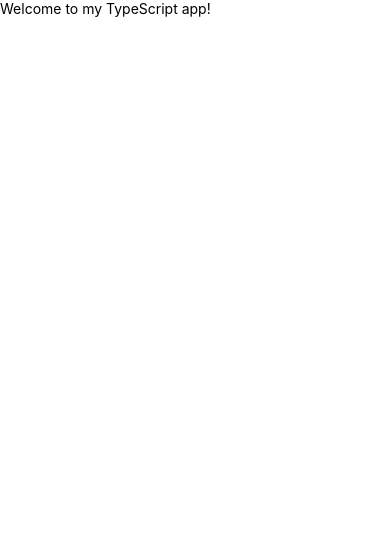
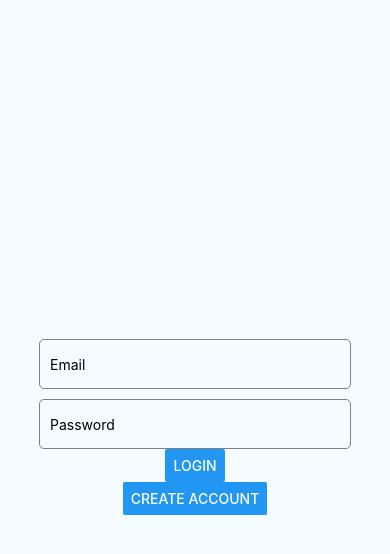
Before and after one commit to moreland99/ClosetApp, a React Native app: screen /Login in a window 390 px wide. Shown: the top 554 px of the page. Built offline with nearby package versions, Linux system fonts and the light colour scheme; no server answers.

Commit message:
firebase login page Simon Grimm

```diff
--- a/App.tsx
+++ b/App.tsx
@@ -1,16 +1,39 @@
-import React from 'react';
-import { View, Text } from 'react-native';
+import React, { useEffect, useState } from 'react';
+import { NavigationContainer } from '@react-navigation/native';
+import { createNativeStackNavigator } from '@react-navigation/native-stack';
+import { StyleSheet, View, Text } from 'react-native';
+import Login from './src/screens/Login';
+import Closet from './src/screens/Closet';
+import { StatusBar } from 'expo-status-bar';
+import { User, onAuthStateChanged } from 'firebase/auth';
+import { FIREBASE_AUTH } from './src/firebase/firebaseConfig';
 
-interface Props {
-  // Define your prop types here
+const Stack = createNativeStackNavigator();
+
+const InsideStack = createNativeStackNavigator();
+
+function InsideLayout(){
+  return(
+    <InsideStack.Navigator>
+      <InsideStack.Screen name="Closet" component={Closet} />
+    </InsideStack.Navigator>
+  )
 }
 
-const App: React.FC<Props> = (props) => {
+export default function App() {
+  const [user, setUser] = useState<User | null>(null);
+
+  useEffect(() => {
+    onAuthStateChanged(FIREBASE_AUTH, (user) => {
+      console.log('user', user);
+      setUser(user);
+    });
+  }, []);
   return (
-    <View>
-      <Text>Welcome to my TypeScript app!</Text>
-    </View>
+    <NavigationContainer>
+      <Stack.Navigator initialRouteName="Login">
+        {user? <Stack.Screen name="Closet" component={InsideLayout} options={{ headerShown: false }} /> : <Stack.Screen name="Login" component={Login} options={{ headerShown: false }} />}
+      </Stack.Navigator>
+    </NavigationContainer>
   );
-};
-
-export default App;
+}
--- a/package.json
+++ b/package.json
@@ -12,6 +12,8 @@
     "@react-native-firebase/app": "^19.1.1",
     "@react-native-firebase/auth": "^19.1.1",
     "@react-native-firebase/firestore": "^19.1.1",
+    "@react-navigation/native": "^6.1.17",
+    "@react-navigation/native-stack": "^6.9.26",
     "@types/firebase": "^3.2.1",
     "expo": "~50.0.14",
     "expo-status-bar": "~1.11.1",
--- /dev/null
+++ b/src/screens/Closet.tsx
@@ -0,0 +1,18 @@
+import { View, Text, Button } from 'react-native'
+import React from 'react'
+import { NavigationProp } from '@react-navigation/native'
+import { FIREBASE_AUTH } from '../firebase/firebaseConfig'
+
+interface RouterProps {
+  navigation: NavigationProp<any, any>
+}
+
+const Closet = ({navigation }: RouterProps) => {
+  return (
+    <View style={{flex: 1, justifyContent: 'center', alignItems: 'center'}}>
+      <Button onPress={() => FIREBASE_AUTH.signOut()} title="Logout" />
+    </View>
+  )
+}
+
+export default Closet;
--- /dev/null
+++ b/src/screens/Login.tsx
@@ -0,0 +1,101 @@
+import { View, Text, StyleSheet, TextInput, Button, ActivityIndicator, Alert, KeyboardAvoidingView } from 'react-native'
+import React, { useState } from 'react'
+import { StatusBar } from 'expo-status-bar'
+import { FIREBASE_AUTH } from '../firebase/firebaseConfig';
+import { signInWithEmailAndPassword } from 'firebase/auth';
+import { createUserWithEmailAndPassword } from 'firebase/auth';
+
+const Login = () => {
+    const [email, setEmail] = useState('');
+    const [password, setPassword] = useState('');
+    const [loading, setLoading] = useState(false);
+    const auth = FIREBASE_AUTH;
+
+    const signIn = async () => {
+        setLoading(true);
+        try {
+            const response = await signInWithEmailAndPassword(auth, email, password);
+            console.log(response);
+        } catch (error: any) {
+            console.log(error);
+            Alert.alert('Sign in failed: ' + error.message);
+        } finally {
+        setLoading(false);
+        }
+    }
+
+    const signUp = async () => {
+        setLoading(true);
+        try {
+            const response = await createUserWithEmailAndPassword(auth, email, password);
+            console.log(response);
+            Alert.alert('Check your emails!');
+        } catch (error: any) {
+            console.log(error);
+            Alert.alert('Sign in failed: ' + error.message);
+        } finally {
+        setLoading(false);
+        }
+    }
+
+    return (
+        <View style={styles.container}>
+            <TextInput style={styles.input} placeholder='Email' value={email} onChangeText={setEmail} autoCapitalize='none' />
+            <TextInput secureTextEntry={true} style={styles.input} placeholder='Password' value={password} onChangeText={setPassword} />
+
+            { loading? (
+                <ActivityIndicator size="large" color="#0000ff" />
+            ) : (
+                <>
+                    <Button title='Login' onPress={signIn} />
+                    <Button title='Create Account' onPress={signUp} />
+                </>
+            )}
+        </View>
+    )
+            }
+export default Login
+
+const styles = StyleSheet.create({
+    container: {
+      flex: 1,
+      justifyContent: 'center',
+      alignItems: 'center',
+      backgroundColor: '#F5FCFF',
+    },
+    title: {
+      fontSize: 24,
+      textAlign: 'center',
+      margin: 10,
+      color: '#333333',
+    },
+    input: {
+      height: 50,
+      width: '80%',
+      marginTop: 10,
+      padding: 10,
+      borderWidth: 1,
+      borderColor: 'gray',
+      borderRadius: 5,
+    },
+    buttonContainer: {
+      marginTop: 20,
+      width: '80%',
+      backgroundColor: '#007BFF',
+      padding: 10,
+      borderRadius: 5,
+      alignItems: 'center',
+    },
+    buttonText: {
+      fontSize: 18,
+      color: '#FFFFFF',
+      fontWeight: 'bold',
+    },
+    footer: {
+      marginTop: 20,
+    },
+    footerText: {
+      fontSize: 14,
+      color: '#555',
+    },
+  });
```
Also changed, not shown: tsconfig.json (+5 -2 lines), 1 other file (tests, documents, lock files or other folders).
